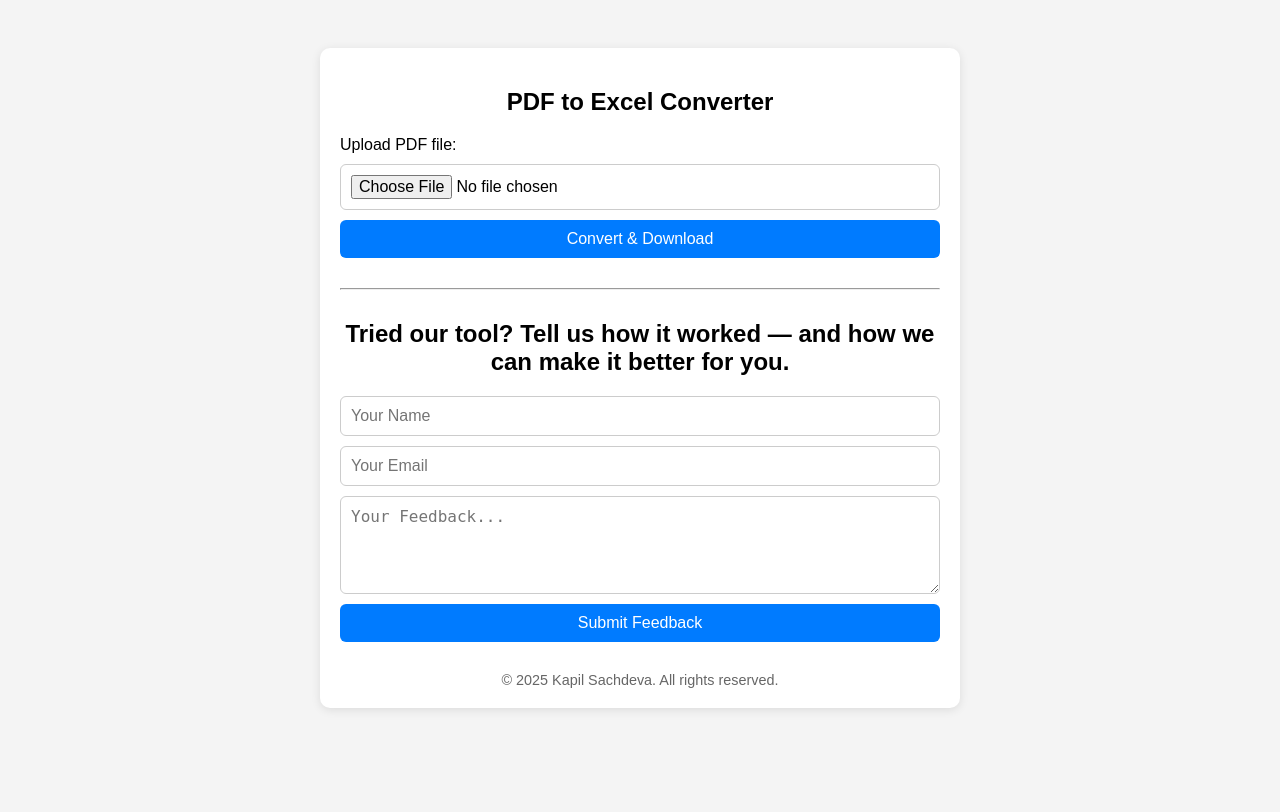
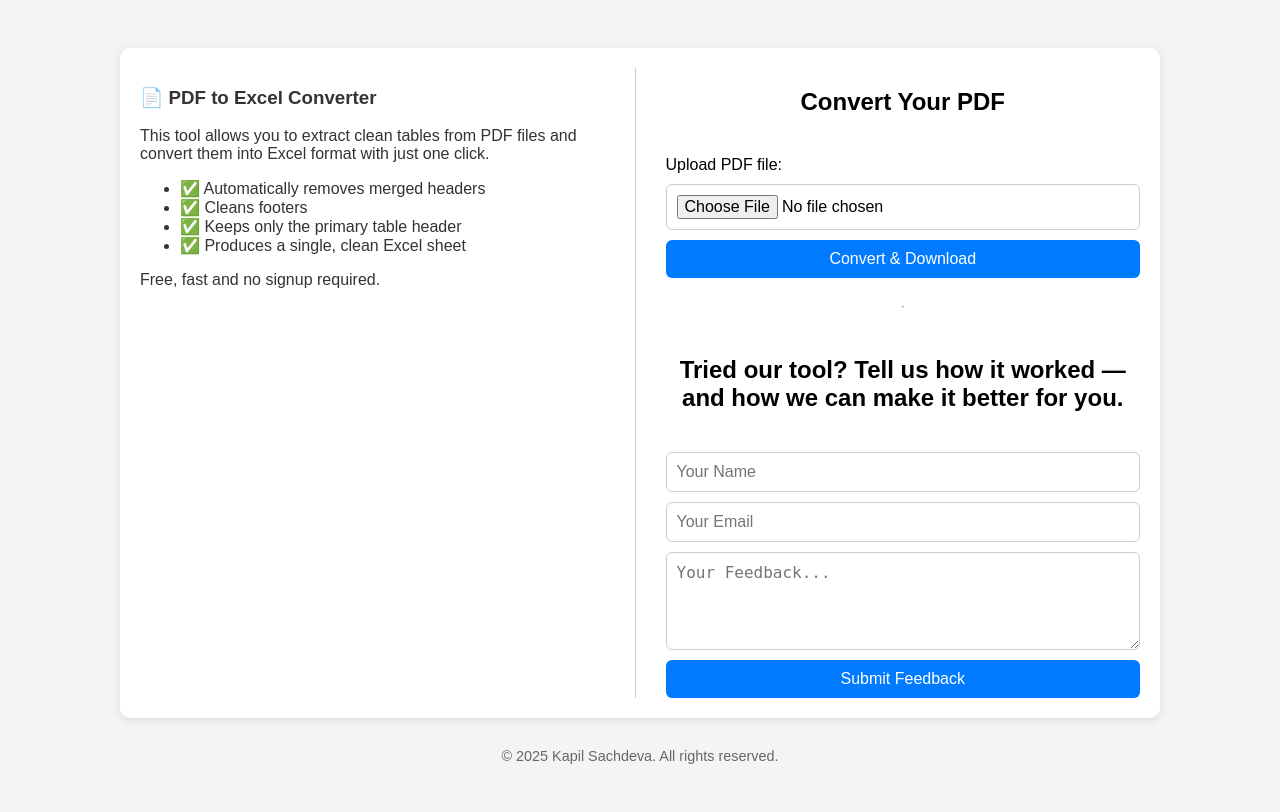
Before and after one commit to kapilsach1311/pdf-to-excel-converter, a Flask app: page / in a window 1280 px wide. Before the commit the page ends 710 px from the top, so only its background shows below. Run offline with Flask 3, Linux system fonts and the light colour scheme.

Commit message:
Update index.html

```diff
--- a/templates/index.html
+++ b/templates/index.html
@@ -10,29 +10,98 @@
   <meta name="theme-color" content="#007bff" />
   <title>PDF to Excel Converter | Clean Tables | Kapil Sachdeva</title>
   <style>
-    body { font-family: Arial, sans-serif; background-color: #f4f4f4; padding: 40px; }
-    .container { max-width: 600px; margin: auto; padding: 20px; background-color: #fff; border-radius: 10px; box-shadow: 0 2px 10px rgba(0,0,0,0.1); }
-    h2 { text-align: center; }
-    form { display: flex; flex-direction: column; gap: 10px; }
-    input[type="file"], input[type="text"], input[type="email"], textarea, button {
-      padding: 10px; border-radius: 6px; border: 1px solid #ccc; font-size: 1rem;
+    body {
+      font-family: Arial, sans-serif;
+      background-color: #f4f4f4;
+      padding: 40px;
     }
-    button { background-color: #007bff; color: white; border: none; cursor: pointer; }
-    button:hover { background-color: #0056b3; }
-    .thank-you { text-align: center; color: green; margin-top: 10px; }
-    .footer { text-align: center; margin-top: 30px; font-size: 0.9em; color: #666; }
+    .container {
+      display: flex;
+      flex-direction: row;
+      gap: 30px;
+      max-width: 1000px;
+      margin: auto;
+      padding: 20px;
+      background-color: #fff;
+      border-radius: 10px;
+      box-shadow: 0 2px 10px rgba(0,0,0,0.1);
+    }
+    .info {
+      flex: 1;
+      font-size: 1rem;
+      color: #333;
+      padding-right: 20px;
+      border-right: 1px solid #ccc;
+    }
+    .form-area {
+      flex: 1;
+      display: flex;
+      flex-direction: column;
+      gap: 20px;
+    }
+    h2 {
+      text-align: center;
+    }
+    form {
+      display: flex;
+      flex-direction: column;
+      gap: 10px;
+    }
+    input[type="file"],
+    input[type="text"],
+    input[type="email"],
+    textarea,
+    button {
+      padding: 10px;
+      border-radius: 6px;
+      border: 1px solid #ccc;
+      font-size: 1rem;
+    }
+    button {
+      background-color: #007bff;
+      color: white;
+      border: none;
+      cursor: pointer;
+    }
+    button:hover {
+      background-color: #0056b3;
+    }
+    .thank-you {
+      text-align: center;
+      color: green;
+      margin-top: 10px;
+    }
+    .footer {
+      text-align: center;
+      margin-top: 30px;
+      font-size: 0.9em;
+      color: #666;
+    }
   </style>
 </head>
 <body>
   <div class="container">
-    <h2>PDF to Excel Converter</h2>
+    <div class="info">
+      <h3>📄 PDF to Excel Converter</h3>
+      <p>This tool allows you to extract clean tables from PDF files and convert them into Excel format with just one click.</p>
+      <ul>
+        <li>✅ Automatically removes merged headers</li>
+        <li>✅ Cleans footers</li>
+        <li>✅ Keeps only the primary table header</li>
+        <li>✅ Produces a single, clean Excel sheet</li>
+      </ul>
+      <p>Free, fast and no signup required.</p>
+    </div>
+
+    <div class="form-area">
+      <h2>Convert Your PDF</h2>
       <form action="/upload" method="POST" enctype="multipart/form-data">
         <label for="file">Upload PDF file:</label>
         <input type="file" name="file" required accept="application/pdf">
         <button type="submit">Convert & Download</button>
       </form>
 
-    <hr style="margin: 30px 0;">
+      <hr>
 
       <h2>Tried our tool? Tell us how it worked — and how we can make it better for you.</h2>
       <form action="/feedback" method="POST">
@@ -44,10 +113,11 @@
           <div class="thank-you">✅ Thank you for your feedback!</div>
         {% endif %}
       </form>
+    </div>
+  </div>
 
   <div class="footer">
     &copy; 2025 Kapil Sachdeva. All rights reserved.
   </div>
-  </div>
 </body>
 </html>
```
Lines whose indentation alone changed are shown as unchanged.
